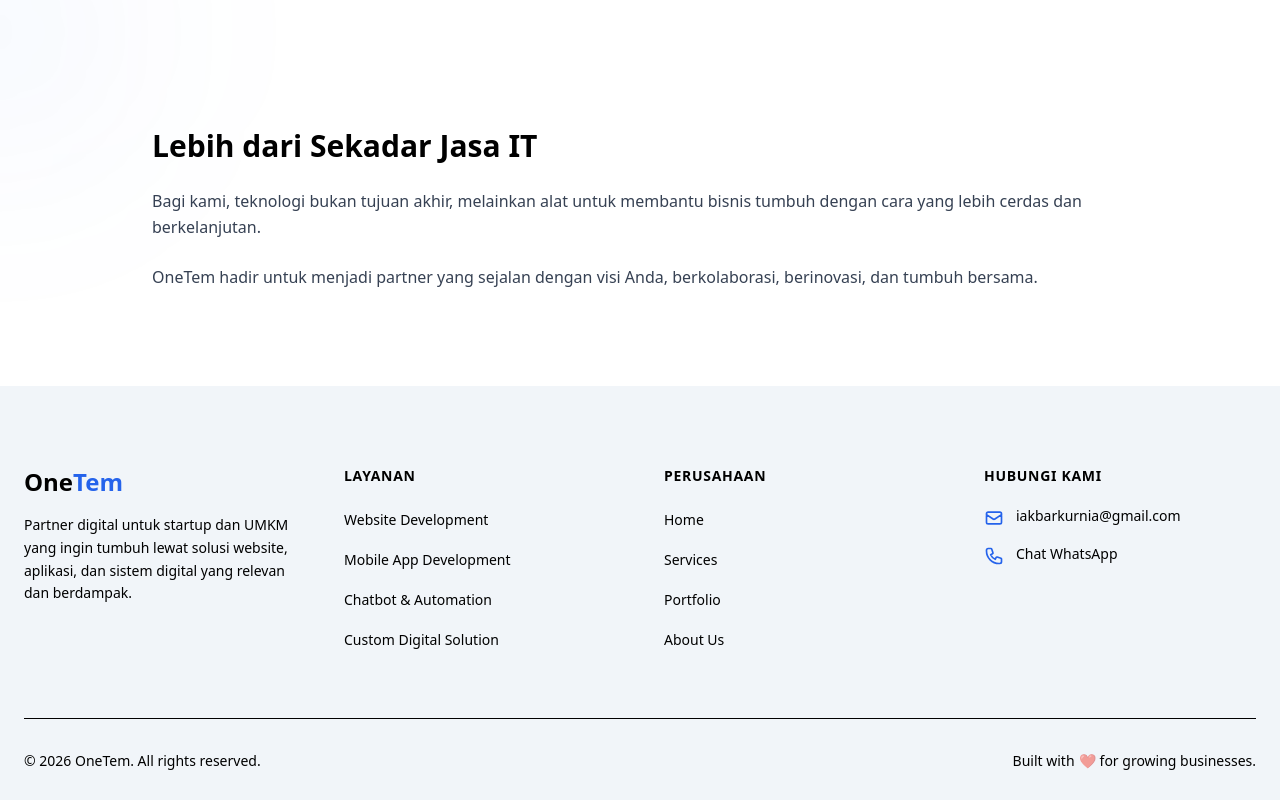
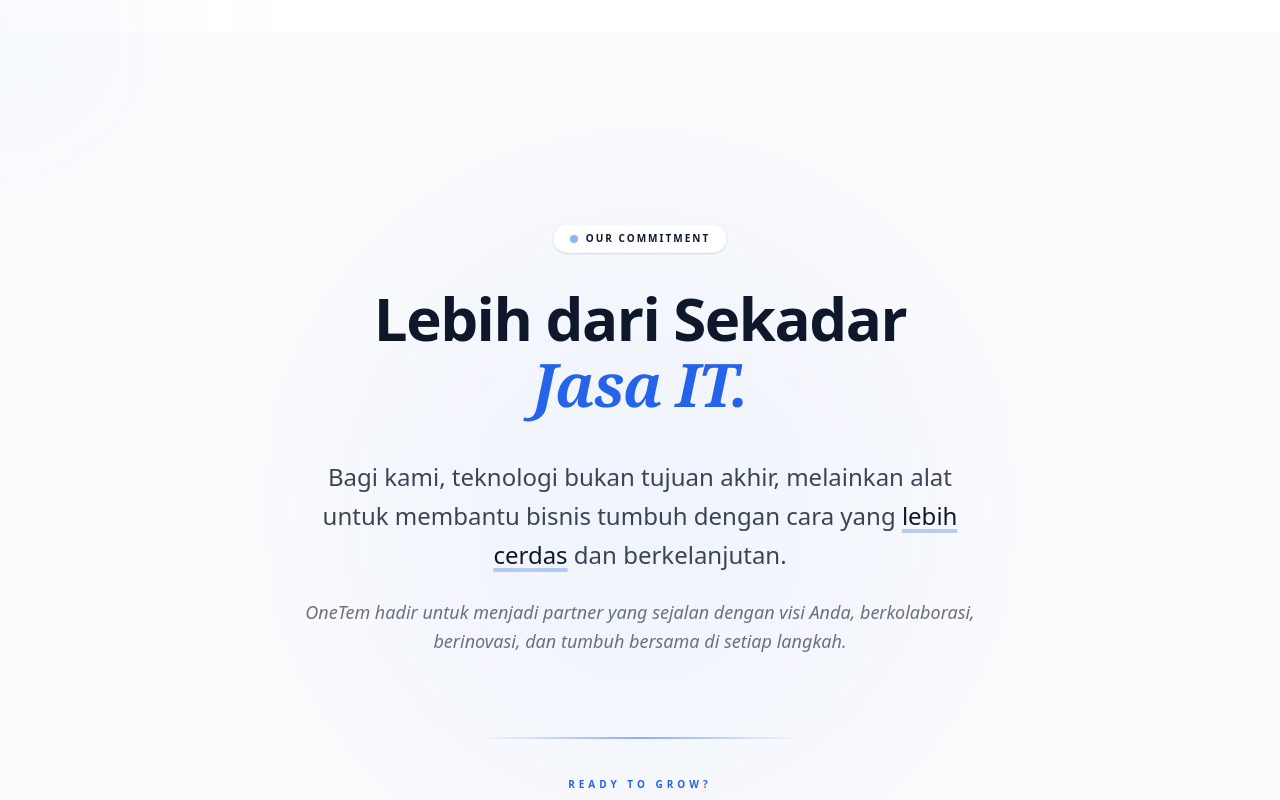
Before and after one commit to iqmalakur/onetem, a Vue app: page /about in a window 1280 px wide. Shown: the part 4280-5080 px from the top of the page. Built offline with nearby package versions, Linux system fonts and the light colour scheme; the HTML template or start-up script is replaced by a standard one.

Commit message:
redesign closing about section

```diff
--- a/src/pages/about/sections/Closing.vue
+++ b/src/pages/about/sections/Closing.vue
@@ -1,17 +1,80 @@
+<script setup lang="ts">
+import { useElementObserver } from "@/composables/useElementObserver";
+
+const { target: _target, isVisible } = useElementObserver();
+</script>
+
 <template>
-  <section class="py-24">
-    <div class="max-w-5xl mx-auto px-6">
-      <h2 class="text-2xl md:text-3xl font-bold mb-6">
-        Lebih dari Sekadar Jasa IT
+  <section
+    ref="_target"
+    class="relative py-32 md:py-48 bg-secondary/30 transition-colors duration-700 overflow-hidden"
+  >
+    <div
+      class="absolute top-1/2 left-1/2 -translate-x-1/2 -translate-y-1/2 w-150 h-150 bg-primary/5 rounded-full blur-[120px] pointer-events-none transition-opacity duration-1000"
+      :class="isVisible ? 'opacity-100' : 'opacity-0'"
+    ></div>
+
+    <div class="max-w-4xl mx-auto px-6 relative z-10 text-center">
+      <div
+        class="inline-flex items-center gap-2 mb-8 px-4 py-1.5 rounded-full bg-bg-main shadow-sm border border-primary/5 transition-all duration-1000 delay-100"
+        :class="
+          isVisible ? 'opacity-100 translate-y-0' : 'opacity-0 translate-y-4'
+        "
+      >
+        <span class="w-2 h-2 rounded-full bg-primary animate-pulse"></span>
+        <span
+          class="text-[10px] font-black text-text-main uppercase tracking-[0.2em]"
+          >Our Commitment</span
+        >
+      </div>
+
+      <h2
+        class="text-4xl md:text-6xl font-black text-text-main tracking-tight leading-[1.1] mb-10 transition-all duration-1000 delay-300"
+        :class="
+          isVisible ? 'opacity-100 translate-y-0' : 'opacity-0 translate-y-12'
+        "
+      >
+        Lebih dari Sekadar <br />
+        <span class="text-primary italic font-serif">Jasa IT.</span>
       </h2>
-      <p class="text-gray-700 leading-relaxed mb-6">
-        Bagi kami, teknologi bukan tujuan akhir, melainkan alat untuk membantu
-        bisnis tumbuh dengan cara yang lebih cerdas dan berkelanjutan.
-      </p>
-      <p class="text-gray-700 leading-relaxed">
-        OneTem hadir untuk menjadi partner yang sejalan dengan visi Anda,
-        berkolaborasi, berinovasi, dan tumbuh bersama.
-      </p>
+
+      <div
+        class="space-y-6 max-w-2xl mx-auto transition-all duration-1000 delay-500"
+        :class="
+          isVisible ? 'opacity-100 translate-y-0' : 'opacity-0 translate-y-8'
+        "
+      >
+        <p
+          class="text-xl md:text-2xl text-text-main/80 leading-relaxed font-medium"
+        >
+          Bagi kami, teknologi bukan tujuan akhir, melainkan alat untuk membantu
+          bisnis tumbuh dengan cara yang
+          <span
+            class="text-text-main underline decoration-primary/30 decoration-4 underline-offset-4"
+            >lebih cerdas</span
+          >
+          dan berkelanjutan.
+        </p>
+
+        <p class="text-lg text-text-main/60 leading-relaxed italic">
+          OneTem hadir untuk menjadi partner yang sejalan dengan visi Anda,
+          berkolaborasi, berinovasi, dan tumbuh bersama di setiap langkah.
+        </p>
+      </div>
+
+      <div
+        class="mt-16 transition-all duration-1000 delay-700"
+        :class="isVisible ? 'opacity-100 scale-100' : 'opacity-0 scale-90'"
+      >
+        <div
+          class="inline-block p-px rounded-full bg-linear-to-r from-transparent via-primary/50 to-transparent w-full max-w-xs"
+        ></div>
+        <p
+          class="mt-8 text-[10px] font-bold text-primary uppercase tracking-[0.4em]"
+        >
+          Ready to Grow?
+        </p>
+      </div>
     </div>
   </section>
 </template>
```
